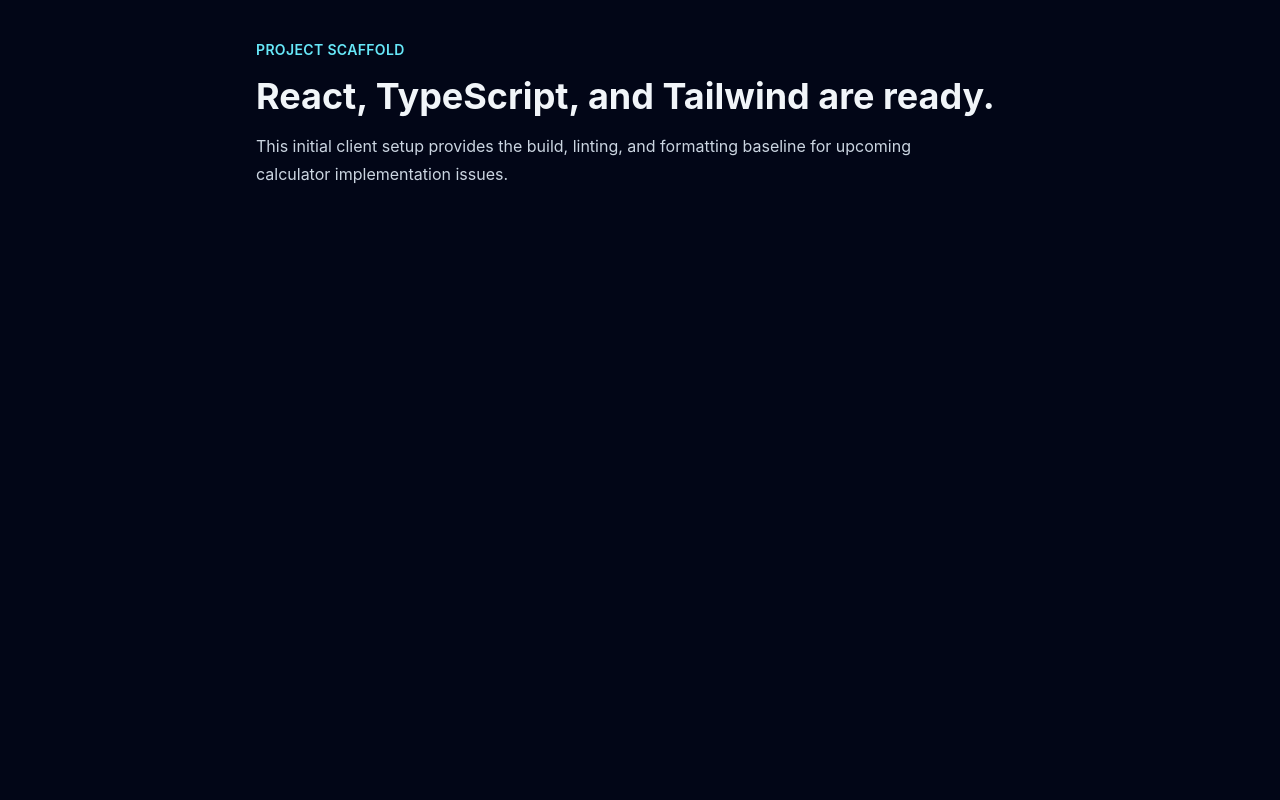
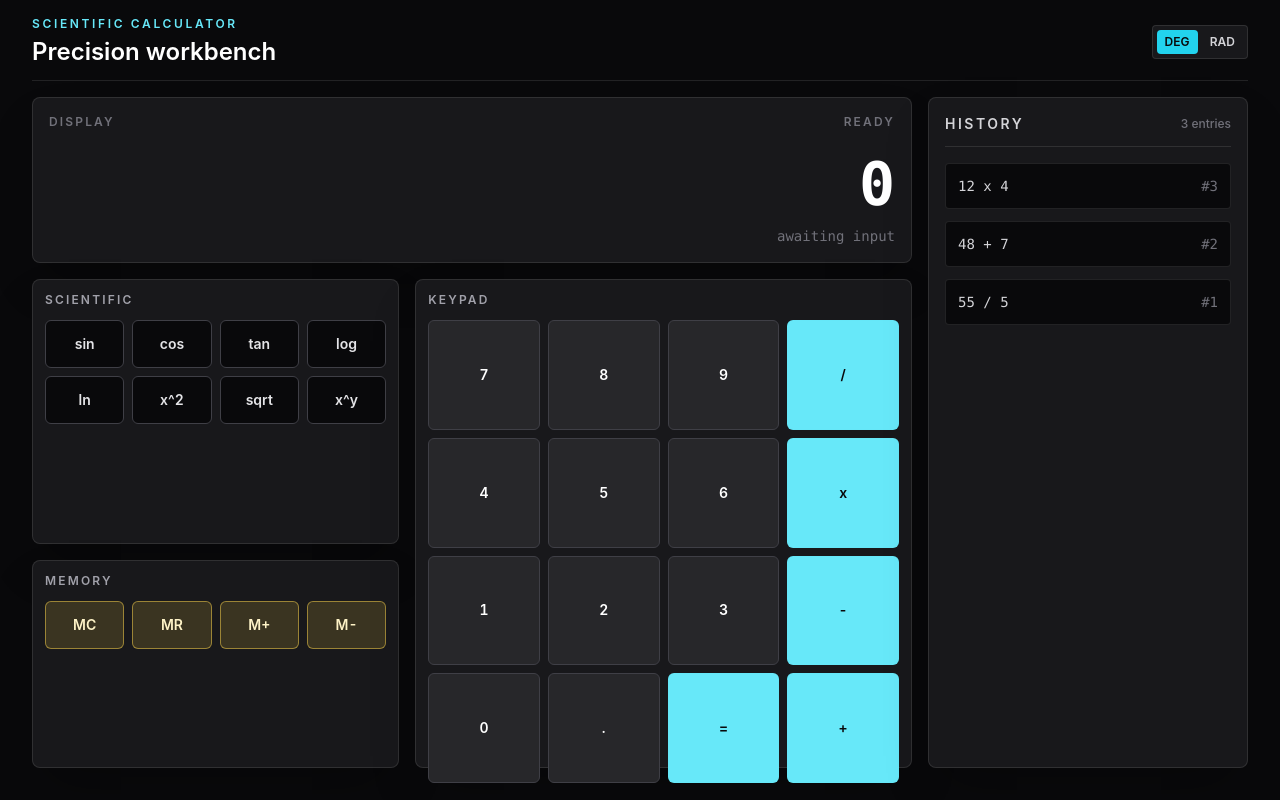
Before and after one commit to mtplayground/alex-0d18-precisioncalc, a React (Vite) app: page / in a window 1280 px wide. Built offline with nearby package versions, Linux system fonts and the light colour scheme.

Commit message:
feat: Build app shell layout and base styling

```diff
--- a/src/App.tsx
+++ b/src/App.tsx
@@ -1,16 +1,5 @@
+import { AppShell } from './components/layout/AppShell';
+
 export function App() {
-  return (
-    <main className="min-h-screen bg-slate-950 px-6 py-10 text-slate-100">
-      <section className="mx-auto flex max-w-3xl flex-col gap-4">
-        <p className="text-sm font-semibold uppercase tracking-wide text-cyan-300">
-          Project scaffold
-        </p>
-        <h1 className="text-4xl font-bold">React, TypeScript, and Tailwind are ready.</h1>
-        <p className="max-w-2xl text-base leading-7 text-slate-300">
-          This initial client setup provides the build, linting, and formatting baseline for
-          upcoming calculator implementation issues.
-        </p>
-      </section>
-    </main>
-  );
+  return <AppShell />;
 }
--- /dev/null
+++ b/src/components/layout/AppShell.tsx
@@ -0,0 +1,160 @@
+const historyRows = ['12 x 4', '48 + 7', '55 / 5'];
+
+const scientificZones = [
+  ['sin', 'cos', 'tan', 'log'],
+  ['ln', 'x^2', 'sqrt', 'x^y'],
+];
+
+const memoryZones = ['MC', 'MR', 'M+', 'M-'];
+
+const keypadZones = [
+  ['7', '8', '9', '/'],
+  ['4', '5', '6', 'x'],
+  ['1', '2', '3', '-'],
+  ['0', '.', '=', '+'],
+];
+
+export function AppShell() {
+  return (
+    <main className="min-h-dvh bg-zinc-950 text-zinc-50">
+      <div className="mx-auto flex min-h-dvh w-full max-w-7xl flex-col px-4 py-4 sm:px-6 lg:px-8">
+        <header className="flex items-center justify-between border-b border-white/10 pb-3">
+          <div>
+            <p className="text-xs font-semibold uppercase tracking-[0.22em] text-cyan-300">
+              Scientific Calculator
+            </p>
+            <h1 className="mt-1 text-xl font-semibold text-white sm:text-2xl">
+              Precision workbench
+            </h1>
+          </div>
+          <div className="grid grid-cols-2 gap-1 rounded border border-white/10 bg-zinc-900 p-1 text-xs font-semibold text-zinc-300">
+            <span className="rounded bg-cyan-400 px-2 py-1 text-zinc-950">DEG</span>
+            <span className="px-2 py-1">RAD</span>
+          </div>
+        </header>
+
+        <section className="grid flex-1 gap-4 py-4 lg:grid-cols-[minmax(0,1fr)_20rem]">
+          <div className="grid min-h-0 gap-4 lg:grid-rows-[auto_minmax(0,1fr)]">
+            <section
+              aria-label="Calculator display"
+              className="rounded-lg border border-white/10 bg-zinc-900 p-4 shadow-2xl shadow-black/30"
+            >
+              <div className="flex items-center justify-between text-xs font-semibold uppercase tracking-[0.18em] text-zinc-500">
+                <span>Display</span>
+                <span>Ready</span>
+              </div>
+              <div className="mt-6 overflow-hidden text-right font-mono text-5xl font-semibold tabular-nums text-white sm:text-6xl">
+                0
+              </div>
+              <div className="mt-3 truncate text-right font-mono text-sm text-zinc-500">
+                awaiting input
+              </div>
+            </section>
+
+            <section
+              aria-label="Calculator controls"
+              className="grid min-h-0 gap-4 lg:grid-cols-[minmax(15rem,0.85fr)_minmax(18rem,1.15fr)]"
+            >
+              <div className="grid gap-4">
+                <ControlPanel title="Scientific">
+                  <div className="grid grid-cols-4 gap-2">
+                    {scientificZones.flat().map((label) => (
+                      <ShellKey key={label} tone="secondary">
+                        {label}
+                      </ShellKey>
+                    ))}
+                  </div>
+                </ControlPanel>
+
+                <ControlPanel title="Memory">
+                  <div className="grid grid-cols-4 gap-2">
+                    {memoryZones.map((label) => (
+                      <ShellKey key={label} tone="memory">
+                        {label}
+                      </ShellKey>
+                    ))}
+                  </div>
+                </ControlPanel>
+              </div>
+
+              <ControlPanel title="Keypad">
+                <div className="grid h-full min-h-72 grid-cols-4 gap-2">
+                  {keypadZones.flat().map((label) => (
+                    <ShellKey key={label} tone={isOperator(label) ? 'operator' : 'primary'}>
+                      {label}
+                    </ShellKey>
+                  ))}
+                </div>
+              </ControlPanel>
+            </section>
+          </div>
+
+          <aside
+            aria-label="Calculation history"
+            className="min-h-0 rounded-lg border border-white/10 bg-zinc-900 p-4 shadow-2xl shadow-black/30"
+          >
+            <div className="flex items-center justify-between border-b border-white/10 pb-3">
+              <h2 className="text-sm font-semibold uppercase tracking-[0.18em] text-zinc-300">
+                History
+              </h2>
+              <span className="text-xs font-medium text-zinc-500">3 entries</span>
+            </div>
+            <ol className="mt-4 grid gap-3">
+              {historyRows.map((expression, index) => (
+                <li
+                  className="rounded border border-white/10 bg-zinc-950 px-3 py-3 font-mono text-sm text-zinc-300"
+                  key={expression}
+                >
+                  <div className="flex items-center justify-between gap-3">
+                    <span>{expression}</span>
+                    <span className="text-zinc-500">#{historyRows.length - index}</span>
+                  </div>
+                </li>
+              ))}
+            </ol>
+          </aside>
+        </section>
+      </div>
+    </main>
+  );
+}
+
+function ControlPanel({ children, title }: { children: React.ReactNode; title: string }) {
+  return (
+    <section className="rounded-lg border border-white/10 bg-zinc-900 p-3 shadow-2xl shadow-black/30">
+      <h2 className="mb-3 text-xs font-semibold uppercase tracking-[0.18em] text-zinc-400">
+        {title}
+      </h2>
+      {children}
+    </section>
+  );
+}
+
+function ShellKey({
+  children,
+  tone,
+}: {
+  children: React.ReactNode;
+  tone: 'primary' | 'secondary' | 'operator' | 'memory';
+}) {
+  const toneClass = {
+    primary: 'border-zinc-700 bg-zinc-800 text-white',
+    secondary: 'border-zinc-700 bg-zinc-950 text-zinc-200',
+    operator: 'border-cyan-300/60 bg-cyan-300 text-zinc-950',
+    memory: 'border-amber-300/50 bg-amber-300/15 text-amber-100',
+  }[tone];
+
+  return (
+    <button
+      className={`min-h-12 rounded-md border px-2 text-sm font-semibold tabular-nums transition ${toneClass}`}
+      disabled
+      type="button"
+    >
+      {children}
+    </button>
+  );
+}
+
+function isOperator(label: string) {
+  return ['/', 'x', '-', '+', '='].includes(label);
+}
--- a/src/styles/index.css
+++ b/src/styles/index.css
@@ -4,6 +4,8 @@
 
 :root {
   color-scheme: dark;
+  background: #09090b;
+  color: #fafafa;
   font-family:
     Inter,
     ui-sans-serif,
@@ -17,6 +19,16 @@
 body {
   margin: 0;
   min-width: 320px;
+  min-height: 100vh;
+  background: #09090b;
+}
+
+#root {
+  min-height: 100vh;
+}
+
+* {
+  box-sizing: border-box;
 }
 
 button,
@@ -25,3 +37,12 @@
 select {
   font: inherit;
 }
+
+button:disabled {
+  cursor: default;
+}
+
+::selection {
+  background: #67e8f9;
+  color: #09090b;
+}
```
